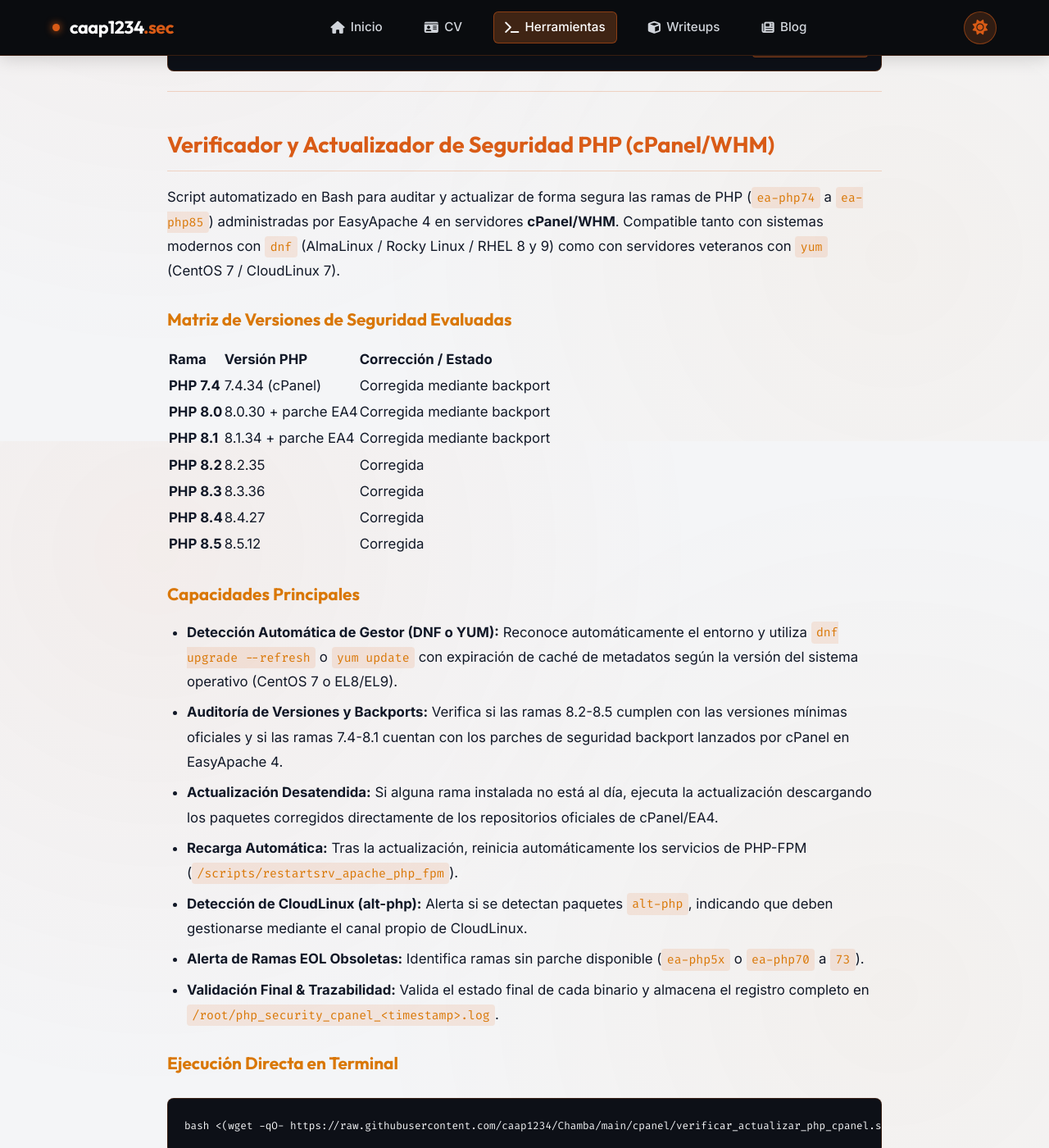
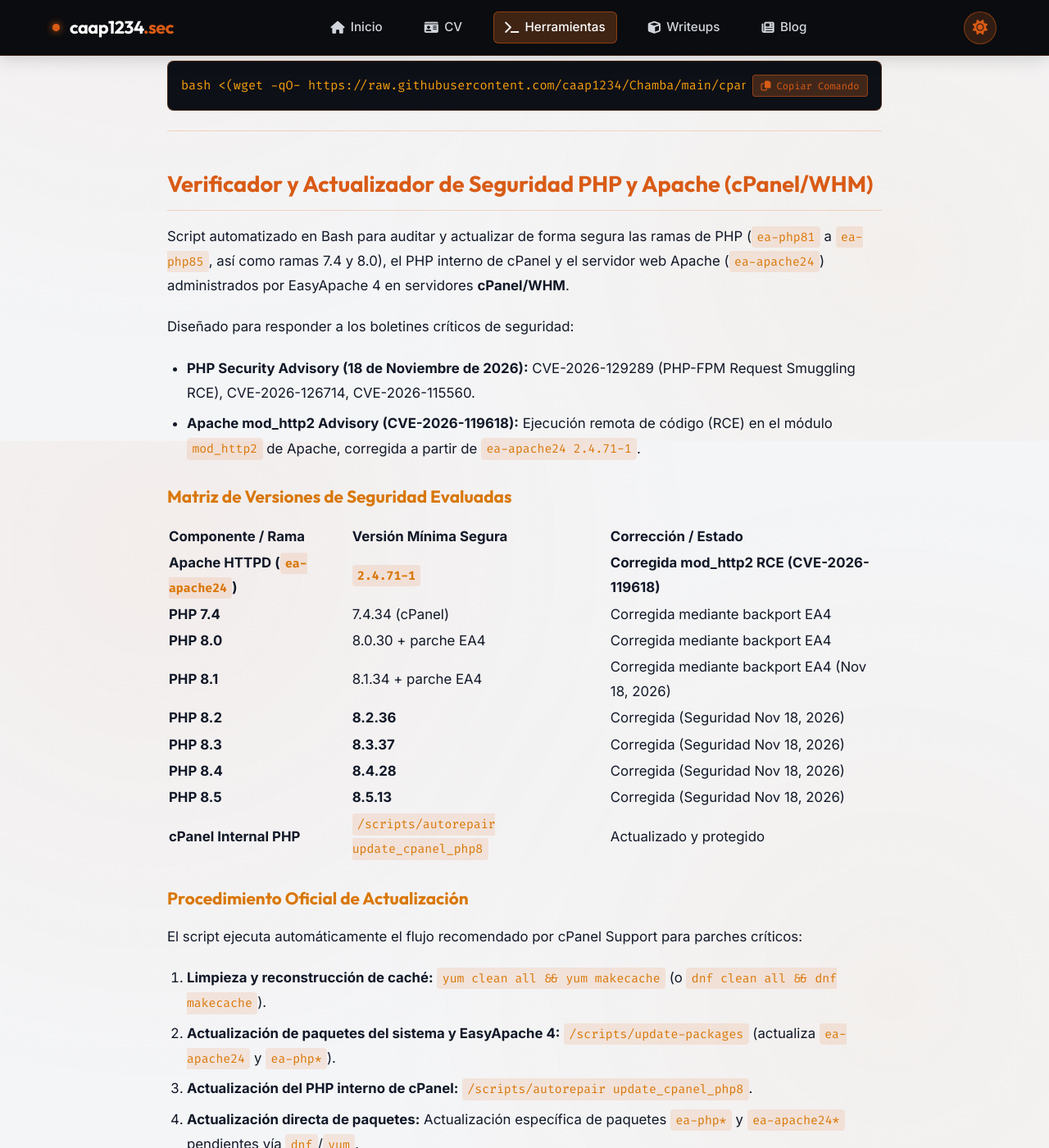
Before and after one commit to caap1234/caap1234.github.io, a Jekyll site: the page built from _tools/verificar-actualizar-php-cpanel.md, in a window 1280 px wide and 1400 px high, scrolled down 362 px. Shown: the whole window at 82% size. Built offline with Jekyll 4.4.1, drawn with Linux system fonts in a browser that asks for light colours; some of the changed text lies outside the part shown.

Commit message:
docs(tools): actualizar referencias de seguridad PHP (Nov 2026) y Apache mod_http2

```diff
--- a/_tools/verificar-actualizar-php-cpanel.md
+++ b/_tools/verificar-actualizar-php-cpanel.md
@@ -1,37 +1,52 @@
 ---
 layout: tool
-title: "Verificador y Actualizador PHP (cPanel/WHM)"
+title: "Verificador y Actualizador PHP y Apache mod_http2 (cPanel/WHM)"
 category: "cPanel / SysAdmin"
 language: "Bash"
-description: "Auditoría y actualización desatendida de parches de seguridad para ea-php (7.4 a 8.5) en cPanel/WHM sobre sistemas con DNF o YUM (AlmaLinux, Rocky Linux, CloudLinux y CentOS 7)."
-usage_summary: "Detecta gestor (dnf/yum), verifica parches de seguridad y backports cPanel (7.4-8.5), actualiza y valida el estado final."
+description: "Auditoría y actualización desatendida de parches de seguridad para ea-php (8.1 en adelante y 7.4-8.5), PHP interno y Apache ea-apache24 (mod_http2 CVE-2026-119618) en cPanel/WHM."
+usage_summary: "Limpia caché de repositorios, actualiza con /scripts/update-packages y /scripts/autorepair update_cpanel_php8, verifica ea-apache24 (>=2.4.71-1) y parches PHP (8.1-8.5)."
 one_liner: "bash <(wget -qO- https://raw.githubusercontent.com/caap1234/Chamba/main/cpanel/verificar_actualizar_php_cpanel.sh)"
 ---
 
-## Verificador y Actualizador de Seguridad PHP (cPanel/WHM)
+## Verificador y Actualizador de Seguridad PHP y Apache (cPanel/WHM)
 
-Script automatizado en Bash para auditar y actualizar de forma segura las ramas de PHP (`ea-php74` a `ea-php85`) administradas por EasyApache 4 en servidores **cPanel/WHM**. Compatible tanto con sistemas modernos con `dnf` (AlmaLinux / Rocky Linux / RHEL 8 y 9) como con servidores veteranos con `yum` (CentOS 7 / CloudLinux 7).
+Script automatizado en Bash para auditar y actualizar de forma segura las ramas de PHP (`ea-php81` a `ea-php85`, así como ramas 7.4 y 8.0), el PHP interno de cPanel y el servidor web Apache (`ea-apache24`) administrados por EasyApache 4 en servidores **cPanel/WHM**.
+
+Diseñado para responder a los boletines críticos de seguridad:
+- **PHP Security Advisory (18 de Noviembre de 2026):** CVE-2026-129289 (PHP-FPM Request Smuggling RCE), CVE-2026-126714, CVE-2026-115560.
+- **Apache mod_http2 Advisory (CVE-2026-119618):** Ejecución remota de código (RCE) en el módulo `mod_http2` de Apache, corregida a partir de `ea-apache24 2.4.71-1`.
 
 ### Matriz de Versiones de Seguridad Evaluadas
 
-| Rama | Versión PHP | Corrección / Estado |
+| Componente / Rama | Versión Mínima Segura | Corrección / Estado |
 | :--- | :--- | :--- |
-| **PHP 7.4** | 7.4.34 (cPanel) | Corregida mediante backport |
-| **PHP 8.0** | 8.0.30 + parche EA4 | Corregida mediante backport |
-| **PHP 8.1** | 8.1.34 + parche EA4 | Corregida mediante backport |
-| **PHP 8.2** | 8.2.35 | Corregida |
-| **PHP 8.3** | 8.3.36 | Corregida |
-| **PHP 8.4** | 8.4.27 | Corregida |
-| **PHP 8.5** | 8.5.12 | Corregida |
+| **Apache HTTPD (`ea-apache24`)** | **`2.4.71-1`** | **Corregida mod_http2 RCE (CVE-2026-119618)** |
+| **PHP 7.4** | 7.4.34 (cPanel) | Corregida mediante backport EA4 |
+| **PHP 8.0** | 8.0.30 + parche EA4 | Corregida mediante backport EA4 |
+| **PHP 8.1** | 8.1.34 + parche EA4 | Corregida mediante backport EA4 (Nov 18, 2026) |
+| **PHP 8.2** | **8.2.36** | Corregida (Seguridad Nov 18, 2026) |
+| **PHP 8.3** | **8.3.37** | Corregida (Seguridad Nov 18, 2026) |
+| **PHP 8.4** | **8.4.28** | Corregida (Seguridad Nov 18, 2026) |
+| **PHP 8.5** | **8.5.13** | Corregida (Seguridad Nov 18, 2026) |
+| **cPanel Internal PHP** | `/scripts/autorepair update_cpanel_php8` | Actualizado y protegido |
+
+### Procedimiento Oficial de Actualización
+
+El script ejecuta automáticamente el flujo recomendado por cPanel Support para parches críticos:
+
+1. **Limpieza y reconstrucción de caché:** `yum clean all && yum makecache` (o `dnf clean all && dnf makecache`).
+2. **Actualización de paquetes del sistema y EasyApache 4:** `/scripts/update-packages` (actualiza `ea-apache24` y `ea-php*`).
+3. **Actualización del PHP interno de cPanel:** `/scripts/autorepair update_cpanel_php8`.
+4. **Actualización directa de paquetes:** Actualización específica de paquetes `ea-php*` y `ea-apache24*` pendientes vía `dnf`/`yum`.
+5. **Reinicio de servicios:** Recarga inmediata de los manejadores PHP-FPM (`/scripts/restartsrv_apache_php_fpm`) y servidor Apache (`/scripts/restartsrv_httpd`).
 
 ### Capacidades Principales
 
+- **Auditoría de Apache mod_http2:** Verifica que `ea-apache24` esté en la versión `2.4.71-1` o superior para mitigar CVE-2026-119618.
 - **Detección Automática de Gestor (DNF o YUM):** Reconoce automáticamente el entorno y utiliza `dnf upgrade --refresh` o `yum update` con expiración de caché de metadatos según la versión del sistema operativo (CentOS 7 o EL8/EL9).
-- **Auditoría de Versiones y Backports:** Verifica si las ramas 8.2-8.5 cumplen con las versiones mínimas oficiales y si las ramas 7.4-8.1 cuentan con los parches de seguridad backport lanzados por cPanel en EasyApache 4.
-- **Actualización Desatendida:** Si alguna rama instalada no está al día, ejecuta la actualización descargando los paquetes corregidos directamente de los repositorios oficiales de cPanel/EA4.
-- **Recarga Automática:** Tras la actualización, reinicia automáticamente los servicios de PHP-FPM (`/scripts/restartsrv_apache_php_fpm`).
-- **Detección de CloudLinux (alt-php):** Alerta si se detectan paquetes `alt-php`, indicando que deben gestionarse mediante el canal propio de CloudLinux.
-- **Alerta de Ramas EOL Obsoletas:** Identifica ramas sin parche disponible (`ea-php5x` o `ea-php70` a `73`).
+- **Detección Certera de CloudLinux:** Distingue servidores CloudLinux genuinos de instalaciones estándar (CentOS/AlmaLinux) con herramientas como Imunify360 (evitando falsas alarmas de `alt-php`).
+- **Auditoría de Versiones y Backports:** Verifica ramas 8.2-8.5 contra versiones upstream mínimas y 8.1/7.4/8.0 contra parches de seguridad backport EA4.
+- **Soporte para Modo Forzado (`--force`):** Permite ejecutar el ciclo completo de limpieza, actualización y autorepair incluso si los binarios reportan estar al día.
 - **Validación Final & Trazabilidad:** Valida el estado final de cada binario y almacena el registro completo en `/root/php_security_cpanel_<timestamp>.log`.
 
 ### Ejecución Directa en Terminal
```
Also changed, not shown: _tools/verificar-actualizar-php-directadmin.md (+21 -11 lines), _tools/verificar-actualizar-php-vps.md (+1 -1 lines).
